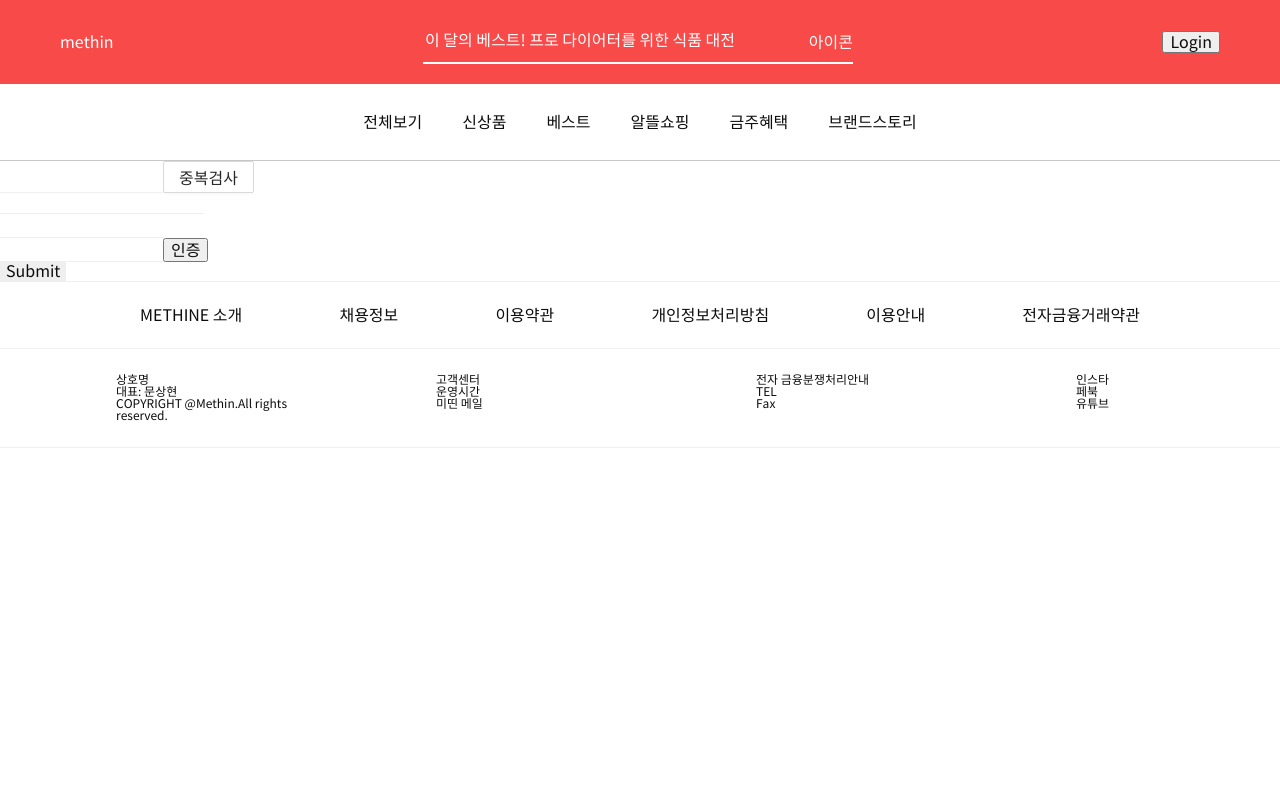
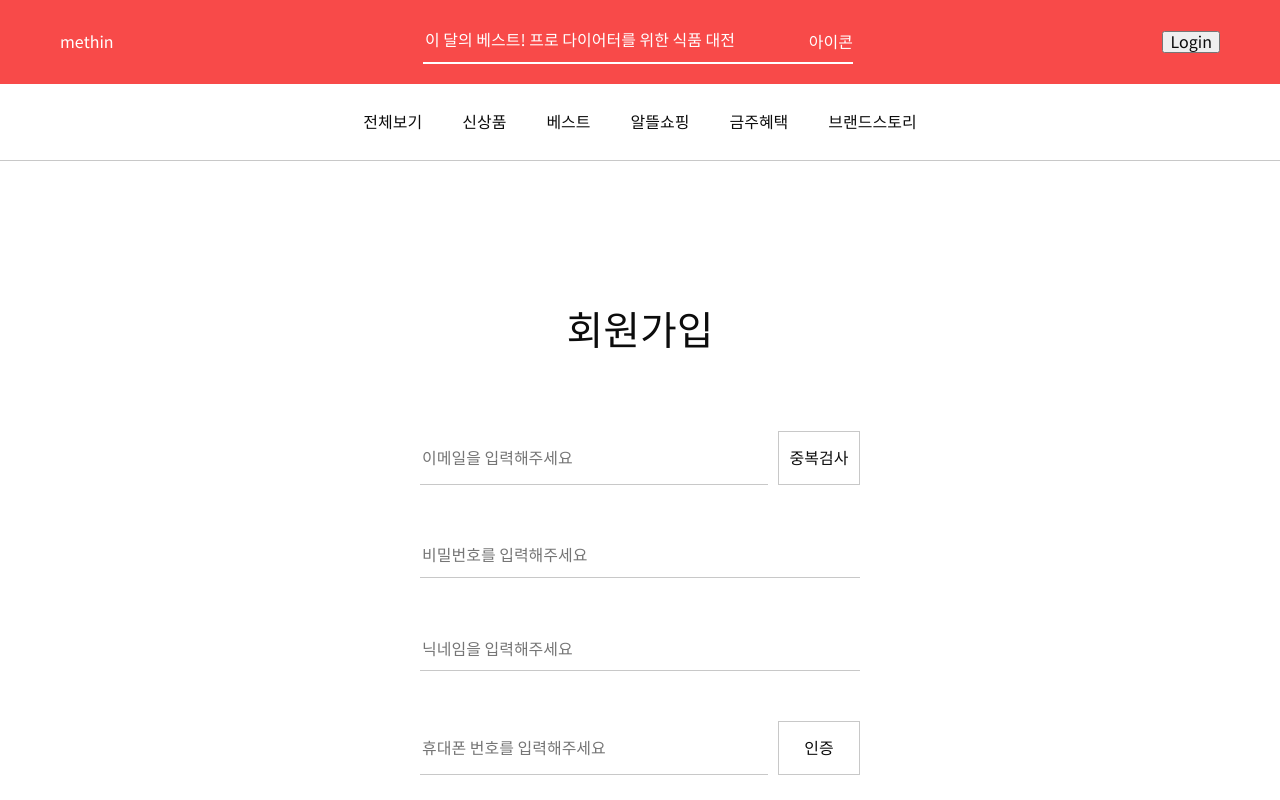
Before and after one commit to soohanlee/methin, a React (Create React App) app: page /signup in a window 1280 px wide. Built offline with nearby package versions, Linux system fonts and the light colour scheme; what notyf would draw is missing.

Commit message:
feat: 회원가입 페이지 완성

```diff
--- a/src/App.js
+++ b/src/App.js
@@ -41,14 +41,13 @@ const UserContainer = styled(Layout)`
   flex-direction: column;
   overflow-y: auto;
   height: 100%;
+  background: ${(props) => props.theme.BACKGROUND};
 `;
 
 const CustomContent = styled(Content)`
   display: flex;
   flex-direction: column;
   flex: 1;
-  height: 100%;
-  background: ${(props) => props.theme.BACKGROUND};
 `;
 
 function App() {
@@ -84,7 +83,11 @@ function App() {
     fetchAndSetUser();
   }, []);
 
-  useEffect(() => {});
+  useEffect(() => {
+    if (getAccessToken()) {
+      changeUserState(LOGGED_IN);
+    }
+  });
 
   const changeUserState = (data) => {
     setIsLogin(data);
--- a/src/pages/auths/Login/index.jsx
+++ b/src/pages/auths/Login/index.jsx
@@ -8,6 +8,7 @@ import {
   setAccessToken,
   setRefreshToken,
   cleanToken,
+  getAccessToken,
 } from 'utils/tokenManager';
 import { ROUTE_PATH } from 'configs/config';
 import { notification } from 'utils/notification';
@@ -87,6 +88,12 @@ const Login = () => {
     }
   });
 
+  useEffect(() => {
+    if (getAccessToken()) {
+      login.changeUserState(LOGGED_IN);
+    }
+  });
+
   const onSubmit = async () => {
     const id = watch('id');
     const password = watch('password');
--- a/src/pages/auths/sign-up/index.jsx
+++ b/src/pages/auths/sign-up/index.jsx
@@ -1,14 +1,73 @@
-import React, { useState } from 'react';
+import React, { useEffect, useState } from 'react';
 import { useForm } from 'react-hook-form';
 import styled from 'styled-components';
 import { signup, checkExistEmail, checkPhoneNumber } from 'apis/auth';
 import { notification } from 'utils/notification';
 
-import { Input, Form } from 'components/styled/Form';
 import { Button } from 'antd';
+
+import { AuthContainer } from 'pages/auths/styled';
+
+import {
+  MainButton as OriginMainButton,
+  SubButton as OriginSubButton,
+} from 'components/styled/Button';
+
+import {
+  Input as OriginInput,
+  Form as OriginForm,
+  Label as OriginLabel,
+} from 'components/styled/Form';
+import { ROUTE_PATH } from 'configs/config';
+import { useHistory } from 'react-router';
+
+const Container = styled(AuthContainer)`
+  display: flex;
+  flex-direction: column;
+  justify-content: center;
+  align-items: center;
+  width: 100%;
+  max-width: 44rem;
+  margin: auto;
+`;
+
+const Form = styled(OriginForm)`
+  width: 100%;
+`;
+
+const Label = styled(OriginLabel)`
+  font-size: 4rem;
+  margin-bottom: 7rem;
+  line-height: 1.5;
+`;
 
 const InputContainer = styled.div`
   display: flex;
+  flex-direction: column;
+  margin-bottom: 4rem;
+`;
+
+const InputInnerContainer = styled.div`
+  display: flex;
+`;
+
+const Input = styled(OriginInput)`
+  width: 100%;
+  line-height: 4rem;
+  margin-bottom: 1rem;
+  border-bottom: 0.1rem solid ${(props) => props.theme.TEXT_DISABLE};
+`;
+
+const MainButton = styled(OriginMainButton)`
+  line-height: 5rem;
+  margin-bottom: 1rem;
+`;
+
+const SubMain = styled(OriginSubButton)`
+  line-height: 5rem;
+  margin-bottom: 1rem;
+  width: 100px;
+  margin-left: 1rem;
 `;
 
 const SignUp = () => {
@@ -20,10 +79,16 @@ const SignUp = () => {
   } = useForm();
 
   const [isExistEmail, setIsExistEmail] = useState(false);
+  const [isVerifyPhoneNumber, setIsVerifyPhoneNumber] = useState(false);
+  const [isFirstVisit, setIsFirstVisit] = useState(true);
+  const history = useHistory();
 
   const onSubmit = async (data) => {
     try {
       const result = await signup(data);
+      console.log(result);
+      setIsFirstVisit(true);
+      history.push(ROUTE_PATH.login);
     } catch (e) {
       if (e.response.status === 400) {
         if (e.response.data.error_code === 1003) {
@@ -39,10 +104,12 @@ const SignUp = () => {
     }
   };
 
-  const handleCheckExistEmail = async () => {
+  const handleCheckExistEmail = async (e) => {
+    e.preventDefault();
     try {
       const result = await checkExistEmail({ email: watch('email') });
-      setIsExistEmail(result.data.isExists);
+      setIsFirstVisit(false);
+      setIsExistEmail(result.data.data.isExists);
     } catch (e) {
       if (e.response && e.response.status === 400) {
         notification.error('이메일을 입력해주세요.');
@@ -50,7 +117,8 @@ const SignUp = () => {
     }
   };
 
-  const handleCheckPhoneNumber = async () => {
+  const handleCheckPhoneNumber = async (e) => {
+    e.preventDefault();
     const phoneNumber = watch('phone');
 
     if (phoneNumber.length < 1) {
@@ -58,36 +126,77 @@ const SignUp = () => {
     }
     try {
       await checkPhoneNumber({ phone: watch('phone') });
+      setIsVerifyPhoneNumber(true);
     } catch (e) {
+      if (e.response && e.response.status === 400) {
         notification.error(`핸드폰 인증 실패`);
+        setIsVerifyPhoneNumber(false);
+      }
     }
   };
 
   return (
+    <Container>
+      <Label>회원가입</Label>
       <Form onSubmit={handleSubmit(onSubmit)}>
         <InputContainer>
-        <Input {...register('email', { required: true })} type="email" />
-        <Button onClick={handleCheckExistEmail}>중복검사 </Button>
+          <InputInnerContainer>
+            <Input
+              placeholder="이메일을 입력해주세요"
+              {...register('email', { required: true })}
+              type="email"
+            />
+            <SubMain onClick={handleCheckExistEmail}>중복검사 </SubMain>
+          </InputInnerContainer>
+          {errors.email && <span>필수 입력란입니다.</span>}
+          {!isFirstVisit ? (
+            isExistEmail ? (
+              <span>이미 가입된 이메일입니다.</span>
+            ) : (
+              <span>인증되었습니다.</span>
+            )
+          ) : null}
         </InputContainer>
 
-      {errors.email && <span>This field is required</span>}
-      {isExistEmail && <span>This field is required</span>}
-
-      <Input {...register('password', { required: true })} type="password" />
-      {errors.password && <span>This field is required</span>}
-
-      <Input {...register('nickname', { required: true })} />
-      {errors.nickname && <span>This field is required</span>}
+        <InputContainer>
+          <Input
+            placeholder="비밀번호를 입력해주세요"
+            {...register('password', { required: true })}
+            type="password"
+          />
+          {errors.password && <span>필수 입력란입니다.</span>}
+        </InputContainer>
 
         <InputContainer>
-        <Input {...register('phone', { required: true })} />
-        <button onClick={handleCheckPhoneNumber}>인증</button>
+          <Input
+            placeholder="닉네임을 입력해주세요"
+            {...register('nickname', { required: true })}
+          />
+          {errors.nickname && <span>필수 입력란입니다.</span>}
         </InputContainer>
 
-      {errors.phone && <span>This field is required</span>}
+        <InputContainer>
+          <InputInnerContainer>
+            <Input
+              placeholder="휴대폰 번호를 입력해주세요"
+              {...register('phone', { required: true })}
+            />
+            <SubMain onClick={handleCheckPhoneNumber}>인증</SubMain>
+          </InputInnerContainer>
 
-      <Input type="submit" />
+          {errors.phone && <span>필수 입력란입니다.</span>}
+          {!isFirstVisit ? (
+            isVerifyPhoneNumber ? (
+              <span>인증되지 않았습니다.</span>
+            ) : (
+              <span>인증되었습니다.</span>
+            )
+          ) : null}
+        </InputContainer>
+
+        <MainButton type="submit">회원가입</MainButton>
       </Form>
+    </Container>
   );
 };
 
```
Lines whose indentation alone changed are shown as unchanged.
